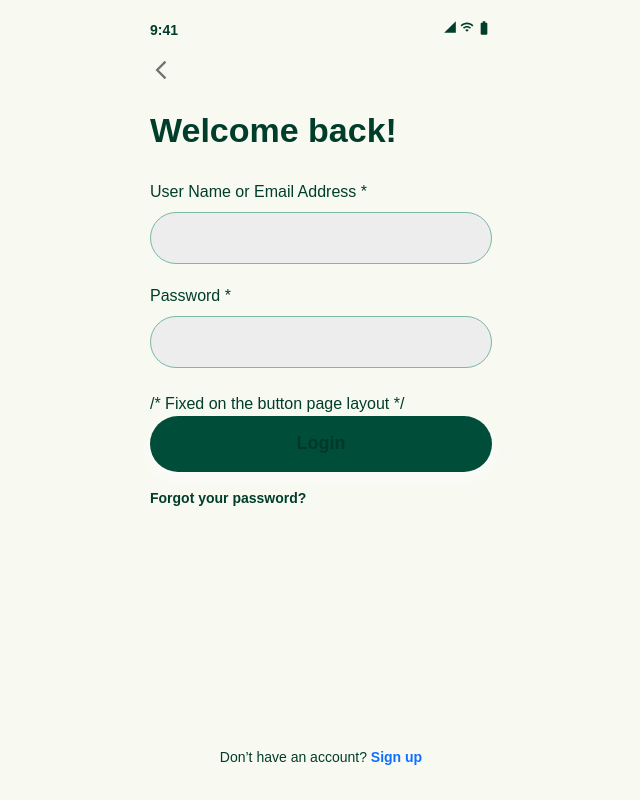
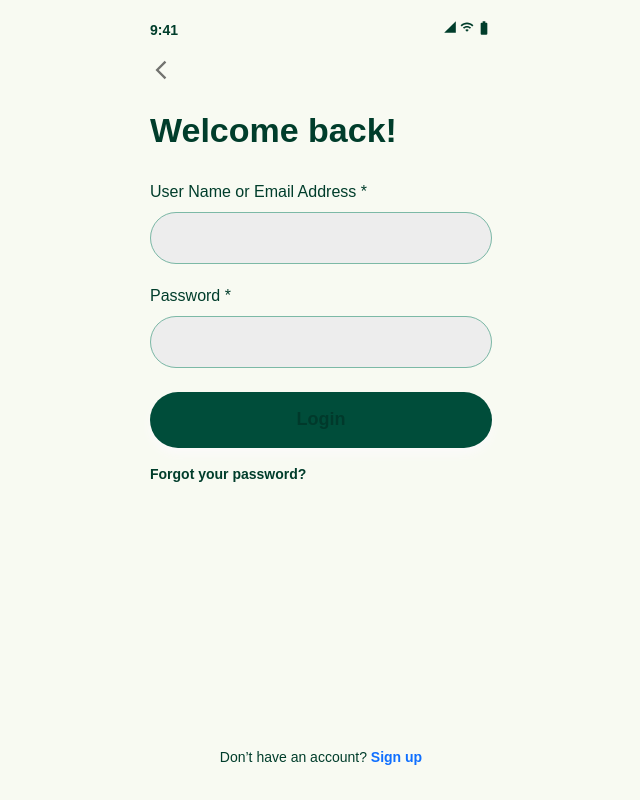
Before and after one commit to G4-Expense-Tracker/4G-Expense-Tracker, a React (Vite) app in the folder canopy-FRONTEND/: page /login in a window 1280 px wide. Shown: the whole page, without its empty margins (319-959 px from the left). Built offline with nearby package versions, Linux system fonts and the light colour scheme.

Commit message:
the colour of the login page and spacing in process

```diff
--- a/canopy-FRONTEND/src/components/pages/LoginPage.jsx
+++ b/canopy-FRONTEND/src/components/pages/LoginPage.jsx
@@ -129,7 +129,6 @@ export default function LoginPage() {
             {error}
           </Typography>
         )}
-        /* Fixed on the button page layout */
         <Button
           fullWidth
           onClick={handleLogin}
```
